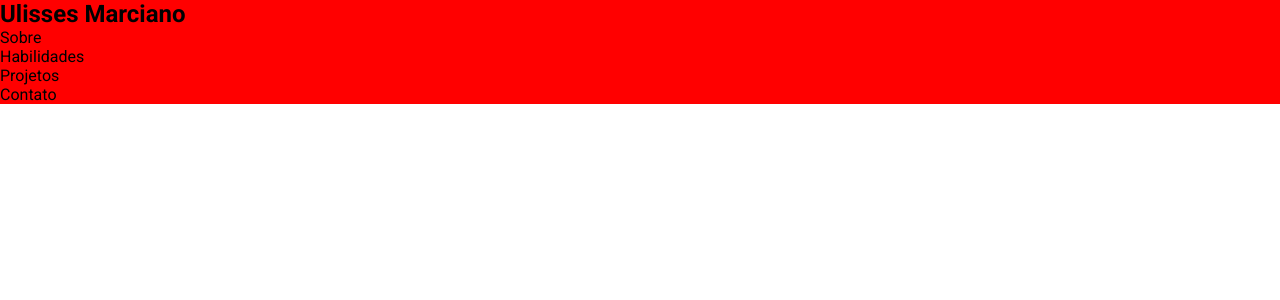
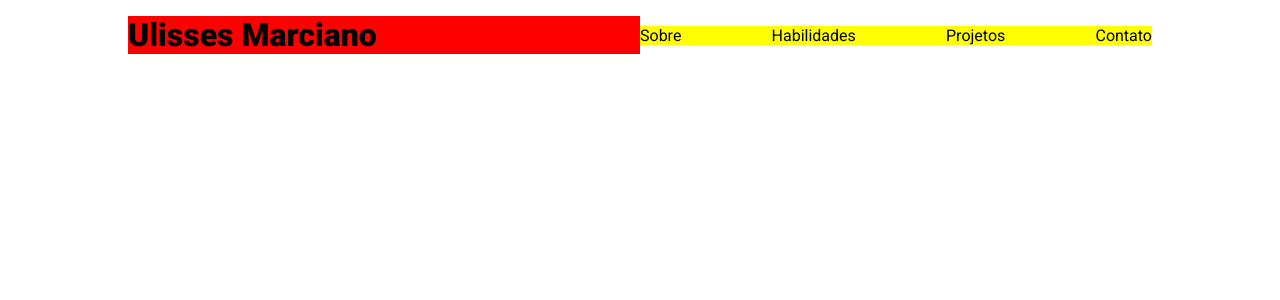
Before and after one commit to ulissesmarciano/portfolio-ulisses, a React (Create React App) app: page / in a window 1280 px wide. Shown: the top 300 px of the page. Built offline with nearby package versions, Linux system fonts and the light colour scheme.

Commit message:
Entrada e posicionamento dos itens de navegação

```diff
--- a/src/components/Header/index.jsx
+++ b/src/components/Header/index.jsx
@@ -5,9 +5,8 @@ import LinkItem from '../LinkItem';
 const Header = () => {
   return (
     <Container>
-      <nav>
-        <h1>Ulisses Marciano</h1>
-        <nav>
+      <h1 className='portfolio-title'>Ulisses Marciano</h1>
+      <nav className='navigation-bar'>
         <ul>
           <li>
             <LinkItem
@@ -31,7 +30,6 @@ const Header = () => {
           </li>
         </ul>
       </nav>
-      </nav>
     </Container>
   )
 }
--- a/src/components/Header/styles.js
+++ b/src/components/Header/styles.js
@@ -1,5 +1,29 @@
 import styled from "styled-components";
 
 export const Container = styled.header`
-    background-color: red;
+    margin: 0 auto;
+    padding: 1rem 0;
+    max-width: 64rem;
+
+    display: flex;
+    align-items: center;
+    justify-content: space-between;
+
+   .portfolio-title {
+        font-size: 2rem;
+        font-weight: 800;
+        flex: 1;
+
+        background-color: red;
+   }
+
+   .navigation-bar {
+        flex: 1;
+   }
+
+   .navigation-bar ul {
+        background-color: yellow;
+        display: flex;
+        justify-content: space-between;
+   }
 `
```
Lines whose indentation alone changed are shown as unchanged.
